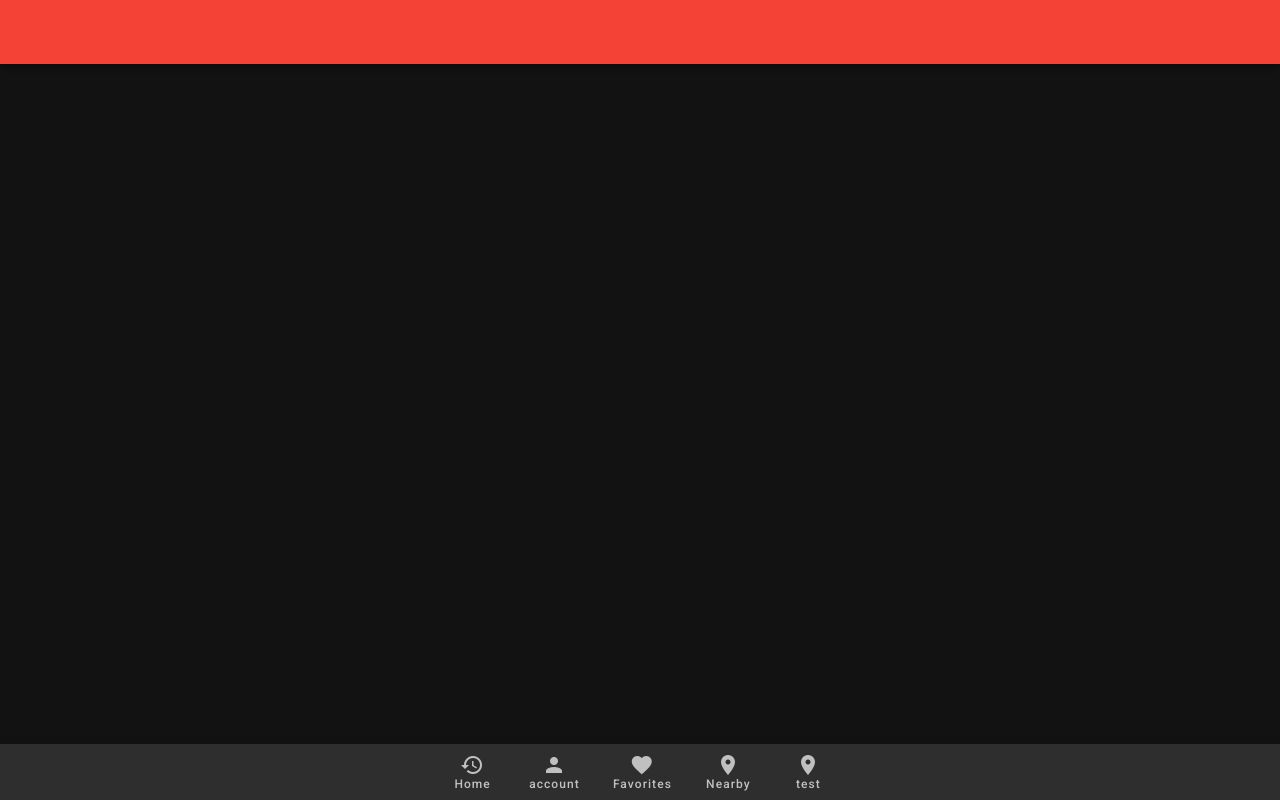
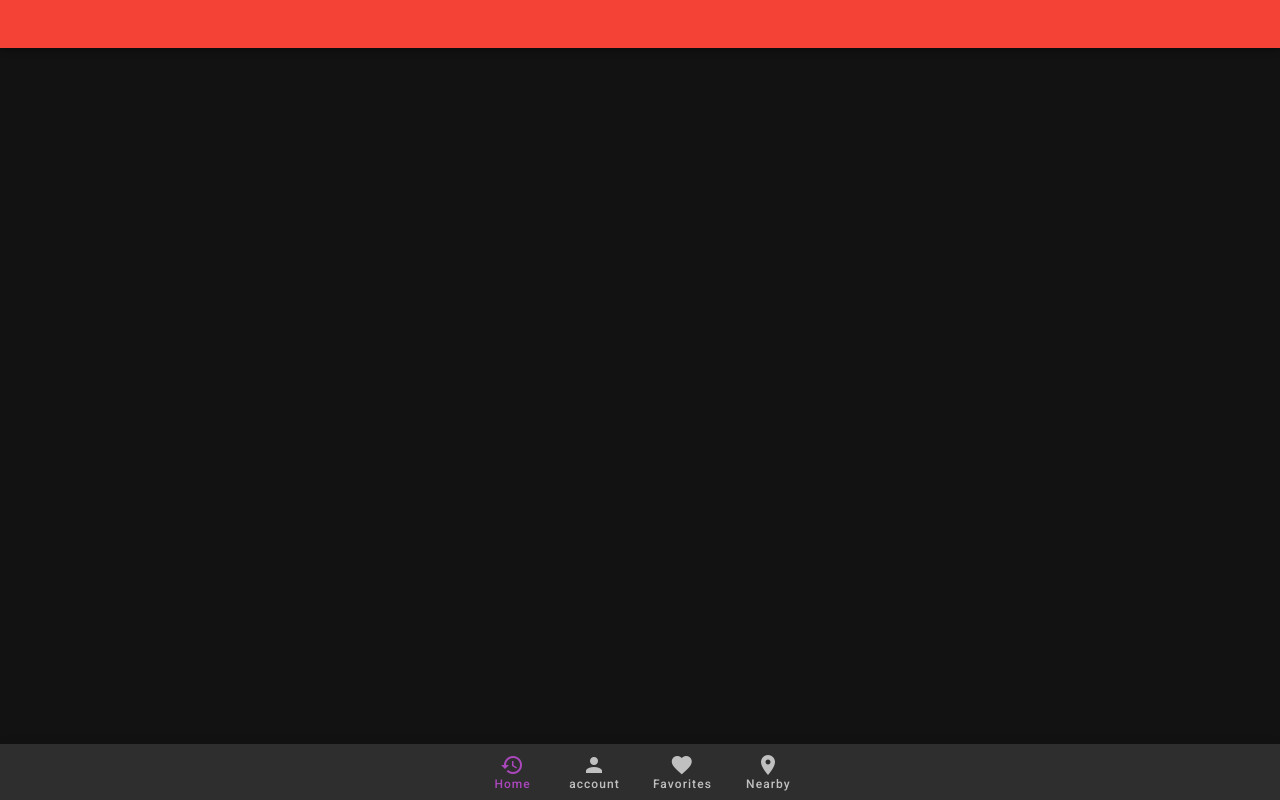
Before and after one commit to shortintern2020-B-frontier/TeamC, a Nuxt app in the folder app/: page /home in a window 1280 px wide. Built offline with nearby package versions, Linux system fonts and the light colour scheme.

Commit message:
create home page

```diff
--- /dev/null
+++ b/app/layouts/home.vue
@@ -0,0 +1,39 @@
+<!-- Author:ZHANG CHI-->
+<template>
+  <v-app>
+    <v-app-bar app color="red" dense>
+
+
+    </v-app-bar>
+    <nuxt />
+    <v-bottom-navigation app :value="activeBtn" color="purple lighten-1">
+      <v-btn value="Home">
+        <span>Home</span>
+        <v-icon>mdi-history</v-icon>
+      </v-btn>
+      <v-btn value="Chat">
+        <span>account</span>
+        <v-icon>mdi-account</v-icon>
+      </v-btn>
+      <v-btn value="test">
+        <span>Favorites</span>
+        <v-icon>mdi-heart</v-icon>
+      </v-btn>
+      <v-btn value="test2">
+        <span>Nearby</span>
+        <v-icon>mdi-map-marker</v-icon>
+      </v-btn>
+    </v-bottom-navigation>
+  </v-app>
+</template>
+
+<script>
+export default {
+  data: () => ({
+    activeBtn:"",
+  }),
+  methods: {
+
+    }
+};
+</script>
--- /dev/null
+++ b/app/pages/home.vue
@@ -0,0 +1,22 @@
+// Author: ZHANG CHI
+<template>
+  <v-app>
+    <v-main>
+      <v-container class="fill-height" fluid> </v-container>
+    </v-main>
+  </v-app>
+</template>
+
+<script>
+export default {
+  layout: "home",
+  data: () => ({
+    valid: true,
+    lazy: false,
+
+  }),
+  methods: {
+
+    }
+};
+</script>
```
